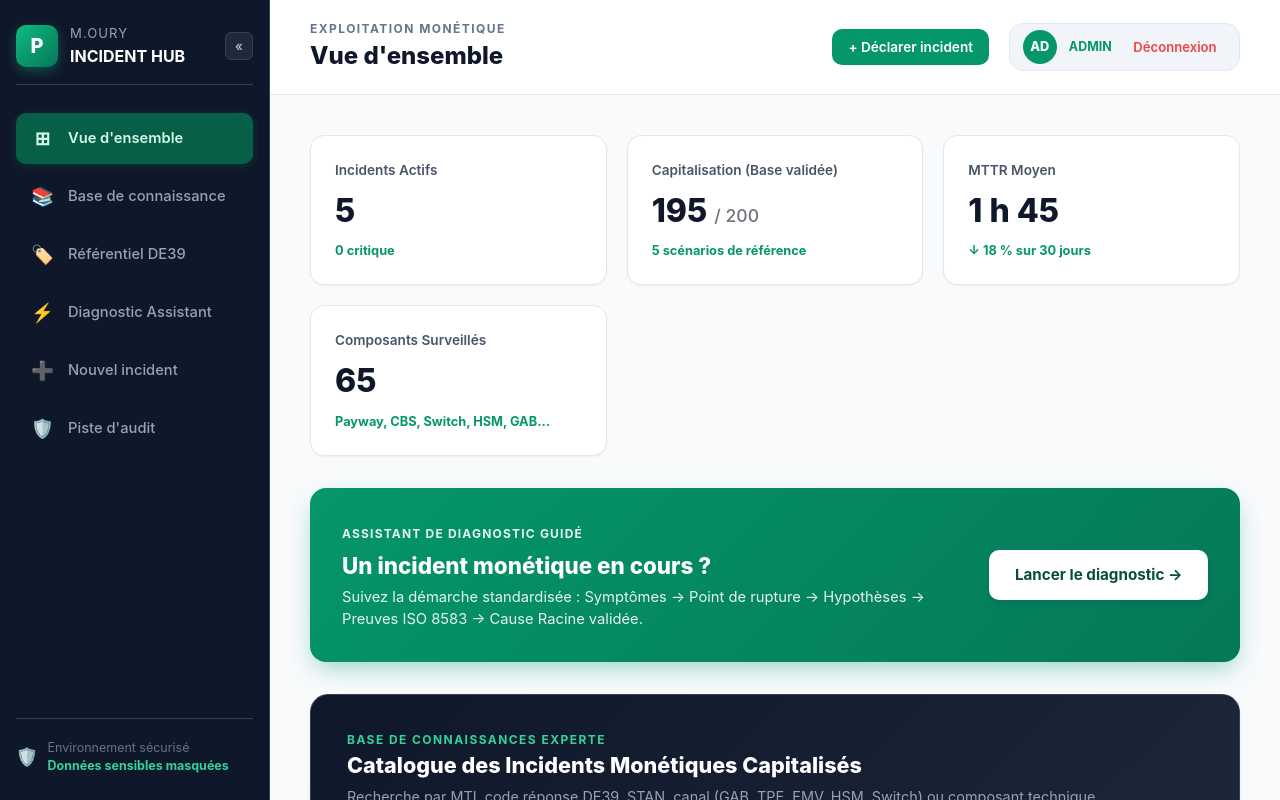
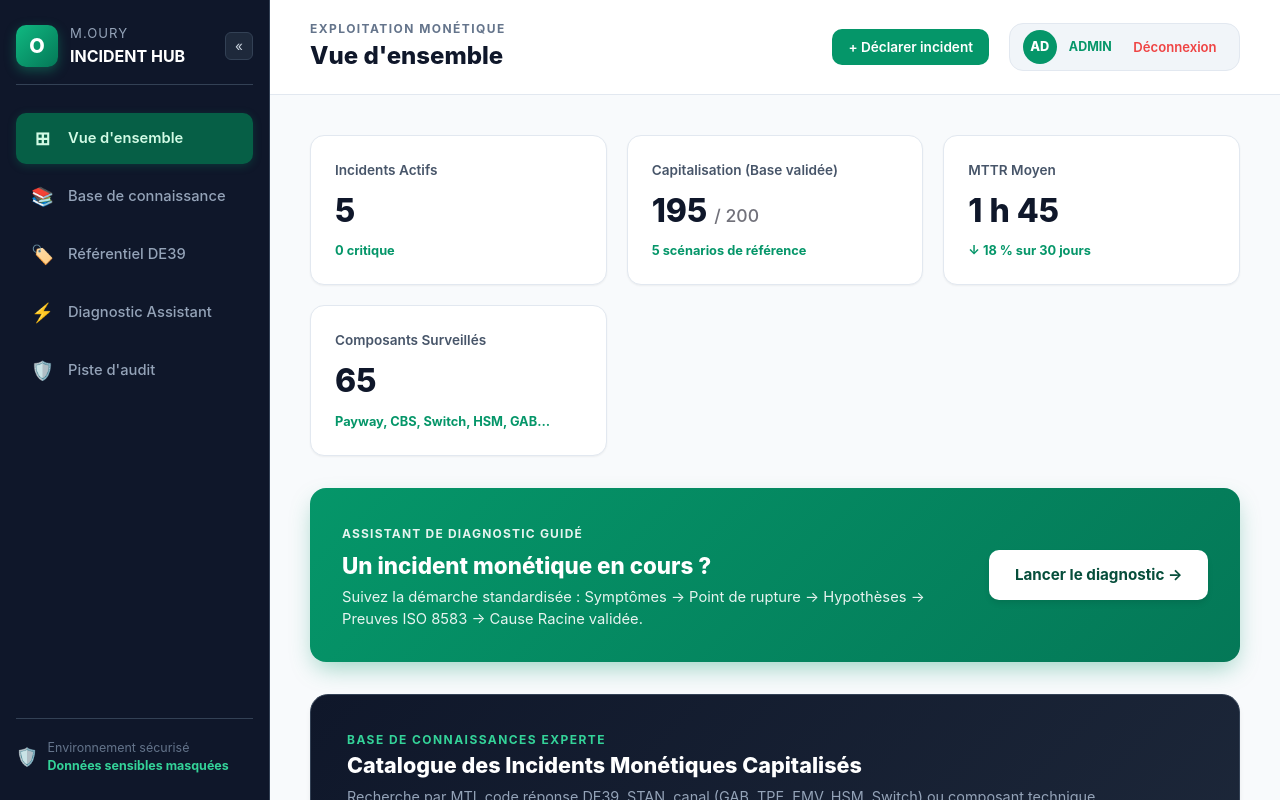
Before and after one commit to Mohamed-Oury/incident-hub, a Next.js app: page / in a window 1280 px wide. Shown: the top 800 px of the page. Built offline with nearby package versions, Linux system fonts and the light colour scheme; no server answers; the database is empty.

Commit message:
update: ajustement branding et navigation dans AppShell

```diff
--- a/modules/layout/AppShell.tsx
+++ b/modules/layout/AppShell.tsx
@@ -28,7 +28,7 @@ export function AppShell({ children, user, pageTitle = "Vue d'ensemble", eyebrow
     { href: "/knowledge", label: "Base de connaissance", icon: "📚" },
     { href: "/de39", label: "Référentiel DE39", icon: "🏷️" },
     { href: "/diagnostic", label: "Diagnostic Assistant", icon: "⚡" },
-    { href: "/incidents/new", label: "Nouvel incident", icon: "➕" },
+    //{ href: "/incidents/new", label: "Nouvel incident", icon: "➕" },
     { href: "/audit", label: "Piste d'audit", icon: "🛡️" },
   ];
 
@@ -37,7 +37,7 @@ export function AppShell({ children, user, pageTitle = "Vue d'ensemble", eyebrow
       {/* Sidebar FIXÉE & RÉDUCTIBLE */}
       <aside className={`sidebar ${collapsed ? "collapsed" : ""}`}>
         <div className="brand">
-          <span className="brand-mark">P</span>
+          <span className="brand-mark">O</span>
           <div className="brand-text">
             M.OURY
             <b>INCIDENT HUB</b>
```
